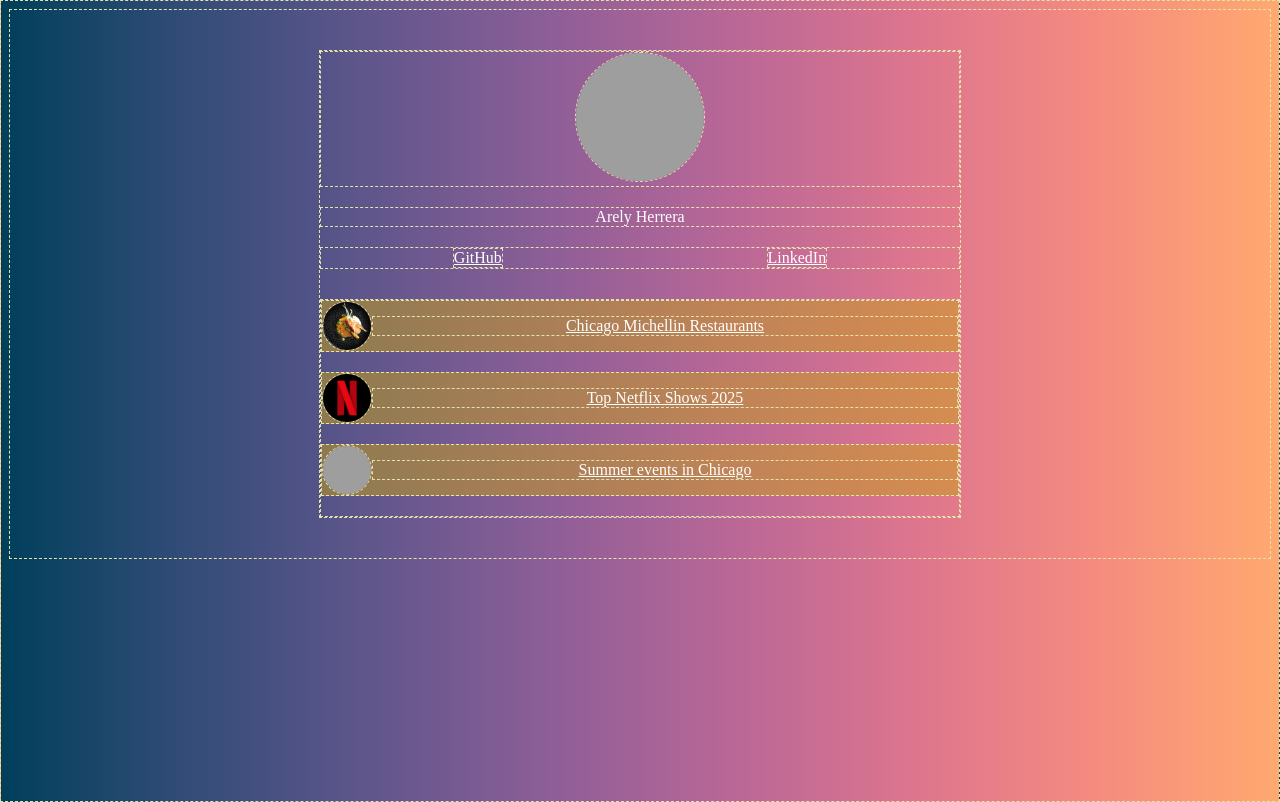
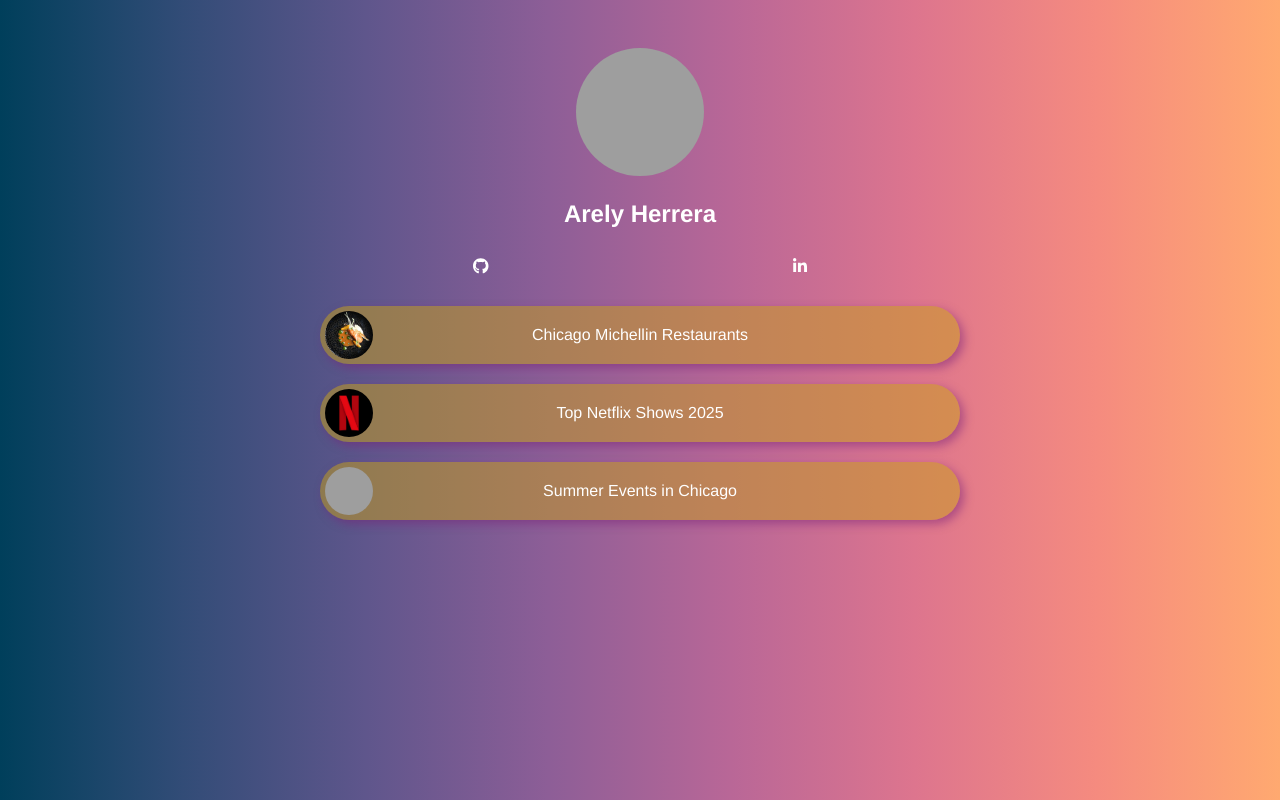
Before and after one commit to aherrera2001/link-in-bio, a plain HTML site: page index.html in a window 1280 px wide. Drawn offline with Linux system fonts and the light colour scheme; grey boxes are pictures that could not be loaded.

Commit message:
text changes and padding

```diff
--- a/index.html
+++ b/index.html
@@ -6,12 +6,15 @@
     <!--to get this to work right on phones, we need to do one more thing:-->
     <meta name="viewport" content="width=device-width, initial-scale=1.0">
     <!--Let’s make the body fill the entire height of the window regardless of how tall the content add min-height: 100%;-->
+    <script src="https://cdnjs.cloudflare.com/ajax/libs/font-awesome/6.5.2/js/all.min.js"></script>
     <title>Arely Herrera's Links</title>
 
     <style>
-       * {
+      /* This is my debugging border */
+       /* {
       border: 1px rgb(227, 227, 171) dashed;
     }
+      */
       html {
         min-height: 100%;
       }
@@ -21,14 +24,20 @@
       padding-bottom: 40px;
       background: linear-gradient(90deg, #003f5b, #324c77, #5f568c, #8d5e97, #b96797, #dd758e, #f58b7f, #ffa970);
       color: rgba(255, 255, 255, 1.0);
+      font-family: "Helvetica";
      }
 
      a{
       color: rgba(255, 255, 255, 1.0);
+      text-decoration: none;
      }
 
      .item {
      background-color: rgba(200, 160, 24, 0.5);
+     border-radius: 1000px;
+     padding: 5px;
+     padding-right: 53px;
+     box-shadow: 4px 4px 10px 0px rgba(122,32,122,0.5);
       }
 
      .avatar-image{
@@ -55,8 +64,11 @@
      }
 
      .name-row{
-      margin-bottom: 20px;
+      margin-bottom: 30px;
       text-align: center;
+      font-family: "Helvetica";
+      font-size: 24px;
+      font-weight: 900;
      }
 
       .social-icons-row{
@@ -94,11 +106,11 @@
         <div class= "social-icons-row">
           <a href= "https://github.com/aherrera2001" target ="_blank">
              <!-- _blank tells the browser to open the linked document in a new tab or window, rather than replacing the current page-->
-            GitHub
+            <i class="fa-brands fa-github"></i>
           </a>
 
           <a href= "https://www.linkedin.com/in/arely-her/" target= "_blank">
-            LinkedIn
+            <i class="fa-brands fa-linkedin-in"></i>
           </a>
       </div>
 
@@ -120,7 +132,7 @@
         <div class= "item">
           <img class= "thumbnail" src="/thumbnails/chicago-bean.jpg" alt="Chicago Bean">
           <a class= "link-text" href= "https://www.choosechicago.com/things-to-do/festivals-and-special-events/" target= "_blank">
-            Summer events in Chicago
+            Summer Events in Chicago
           </a>
         </div>
       </div>
```
